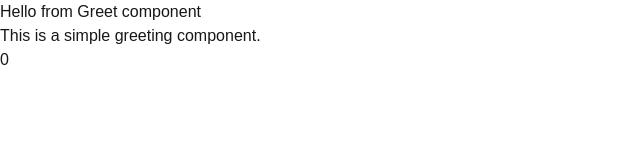
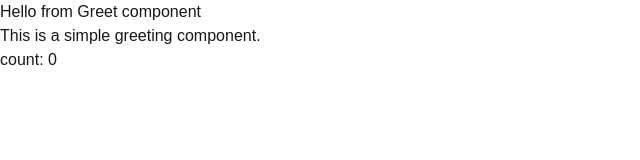
Before and after one commit to MogesBekele/nextjs, a Next.js app: page / in a window 1280 px wide. Shown: the top 160 px of the page, without its empty margins (0-640 px from the left). Built offline with nearby package versions, Linux system fonts and the light colour scheme.

Commit message:
use the client component for intractivite

```diff
--- a/src/app/components/counter.tsx
+++ b/src/app/components/counter.tsx
@@ -4,7 +4,7 @@
 const Counter = () => {
   console.log("counter commpnent loaded")
   const [count, setCount] = useState(0);
-  return <button onClick={() => setCount(count + 1)}>{count}</button>;
+  return <button onClick={() => setCount(count + 1)}>count: {count}</button>;
 };
 
 export default Counter;
```
